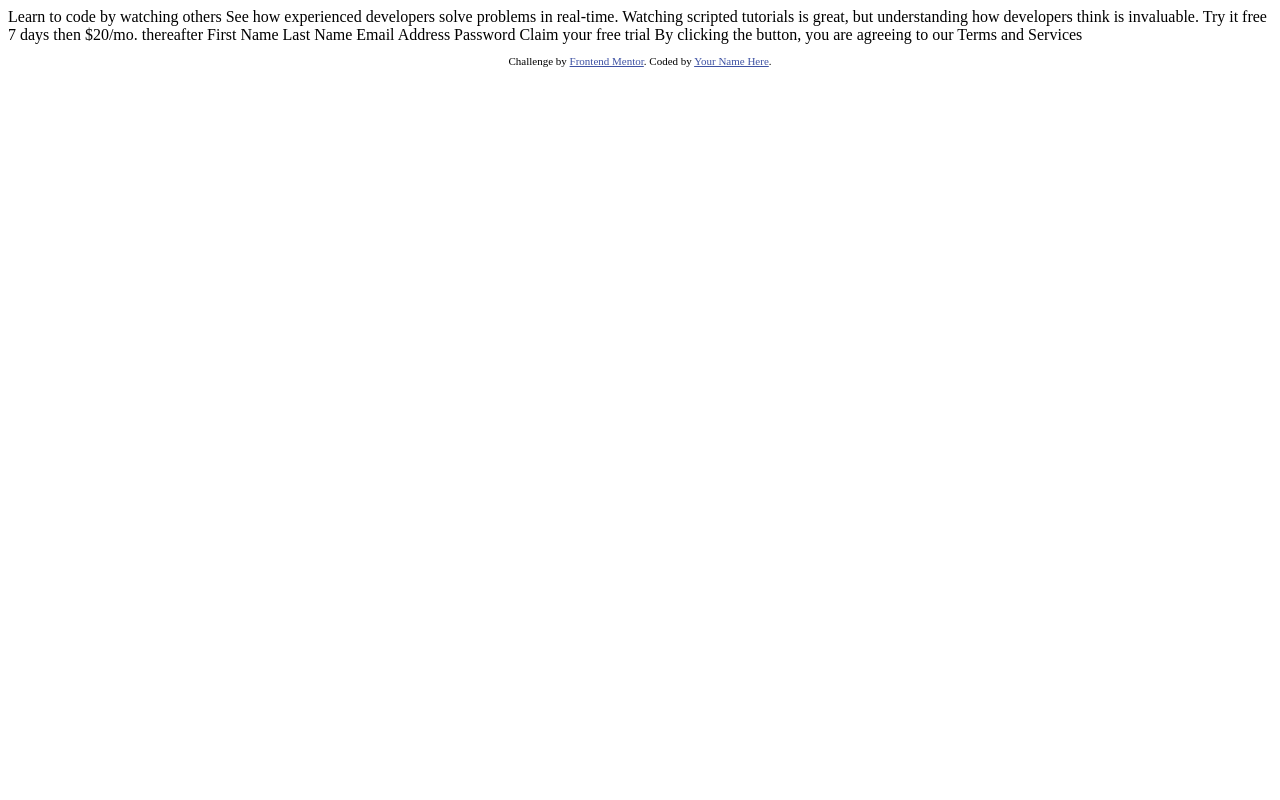
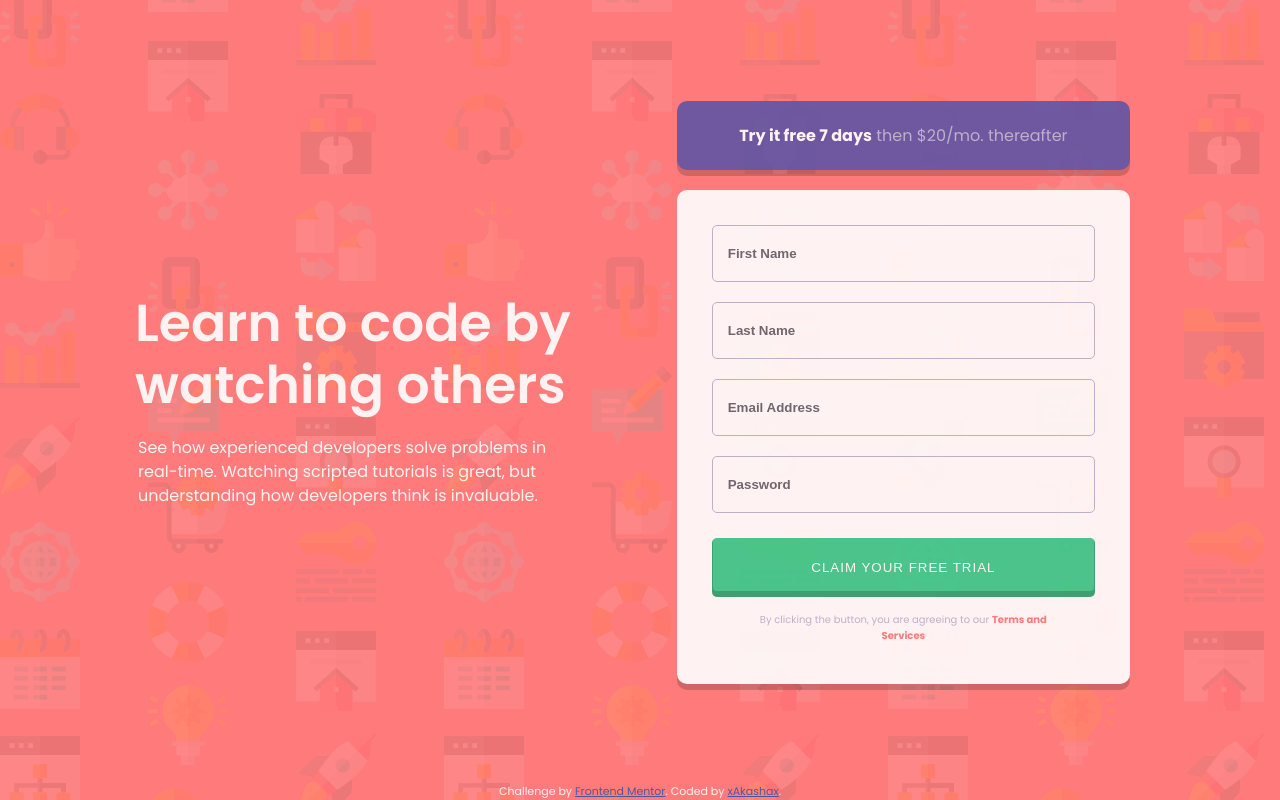
Before and after one commit to xAkashax/Intro-component-with-sign-up-form, a plain HTML site: page index.html in a window 1280 px wide. Drawn offline with Linux system fonts and the light colour scheme.

Commit message:
Add html, css and js

```diff
--- /dev/null
+++ b/app.js
@@ -0,0 +1,49 @@
+const btn = document.querySelector('.submit');
+const inputs = document.querySelectorAll('.form input');
+const errorIcons = document.querySelectorAll('.error-icon');
+const errorTexts = document.querySelectorAll('p.error-text');
+
+function checkForm() {
+  for (i = 0; i < inputs.length; i++) {
+    checkInput(i);
+  }
+};
+
+function checkInput(index) {
+  if (inputs[index].value === "" || !validateEmail(inputs[index])) {
+    errorIcons[index].style.visibility = "visible";
+    errorTexts[index].style.visibility = "visible";
+    inputs[index].style.border = "1px solid hsl(0, 100%, 74%)";
+    btn.disabled = true;
+  } else {
+    errorIcons[index].style.visibility = "hidden";
+    errorTexts[index].style.visibility = "hidden";
+    inputs[index].style.border = "1px solid hsl(246, 25%, 77%)";
+  }
+};
+
+function validateEmail(input) {
+  if (input.type === "email") {
+    const mailformat = /^\w+([\.-]?\w+)*@\w+([\.-]?\w+)*(\.\w{2,3})+$/;
+    if (input.value.match(mailformat)) {
+      return true;
+    } else {
+      return false;
+    }
+  }
+  return true;
+}
+
+btn.addEventListener('click', (e) => {
+  e.preventDefault();
+  checkForm();
+});
+
+inputs.forEach(input => {
+  input.addEventListener('input', (e) => {
+    const newArray = Array.from(inputs);
+    let newIndex = newArray.indexOf(input);
+    btn.disabled = false;
+    checkInput(newIndex);
+  });
+});
--- a/index.html
+++ b/index.html
@@ -1,42 +1,66 @@
 <!DOCTYPE html>
 <html lang="en">
+
 <head>
   <meta charset="UTF-8">
-  <meta name="viewport" content="width=device-width, initial-scale=1.0"> <!-- displays site properly based on user's device -->
+  <meta name="viewport" content="width=device-width, initial-scale=1.0">
 
   <link rel="icon" type="image/png" sizes="32x32" href="./images/favicon-32x32.png">
 
   <title>Frontend Mentor | Intro component with sign up form</title>
+  <link rel="stylesheet" href="style.css">
 
-  <!-- Feel free to remove these styles or customise in your own stylesheet 👍 -->
-  <style>
-    .attribution { font-size: 11px; text-align: center; }
-    .attribution a { color: hsl(228, 45%, 44%); }
-  </style>
+
 </head>
+
 <body>
-
-  Learn to code by watching others
-
-  See how experienced developers solve problems in real-time. Watching scripted tutorials is great,
-  but understanding how developers think is invaluable.
-
-  Try it free 7 days then $20/mo. thereafter
-
-  First Name
-  Last Name
-  Email Address
-  Password
-
-  Claim your free trial
-
-  By clicking the button, you are agreeing to our Terms and Services
+  <main class="container">
+    <div class="description">
+      <h1> Learn to code by watching others</h1>
+      <p>See how experienced developers solve problems in real-time. Watching scripted tutorials is great,
+        but understanding how developers think is invaluable. </p>
+    </div>
+    <div class="boxes">
+      <div class="try-it">
+        <p> <span>Try it free 7 days</span> then $20/mo. thereafter</p>
+      </div>
+      <div class="form-wrap">
+        <form action="">
+          <div class="form">
+            <input type="text" placeholder="First Name" id="fname">
+            <img src="images/icon-error.svg" alt="error-icon" class="error-icon">
+            <p class='error-text'>First Name cannot be empty</p>
+          </div>
+          <div class="form">
+            <input type="text" placeholder="Last Name" id="lname">
+            <img src="images/icon-error.svg" alt="error-icon" class="error-icon">
+            <p class='error-text'>Last Name cannot be empty</p>
+          </div>
+          <div class="form">
+            <input type="email" name="email" placeholder="Email Address" id="email">
+            <img src="images/icon-error.svg" alt="error-icon" class="error-icon">
+            <p class='error-text'>Looks like this is not an email</p>
+          </div>
+          <div class="form">
+            <input type="password" placeholder="Password" id="password">
+            <img src="images/icon-error.svg" alt="error-icon" class="error-icon">
+            <p class='error-text'>Password cannot be empty</p>
+          </div>
+          <button type="submit" class="submit"> Claim your free trial</button>
+          <p class="information">By clicking the button, you are agreeing to our <a href="#">Terms and Services</a>
+            </p></form>
+      </div>
+    </div>
+  </main>
 
   <footer>
     <p class="attribution">
       Challenge by <a href="https://www.frontendmentor.io?ref=challenge" target="_blank">Frontend Mentor</a>.
-      Coded by <a href="#">Your Name Here</a>.
+      Coded by <a href="https://www.frontendmentor.io/profile/xAkashax">xAkashax</a>.
     </p>
   </footer>
+
+  <script src="app.js"></script>
 </body>
+
 </html>
--- /dev/null
+++ b/style.css
@@ -0,0 +1,226 @@
+@import url('https://fonts.googleapis.com/css2?family=Poppins:wght@400;500;600;700&display=swap');
+/* font-family: 'Poppins', sans-serif; */
+
+:root {
+--font: 'Poppins', sans-serif;
+--fw-400: 400;
+--fw-500: 500;
+--fw-600: 600;
+--fw-700: 700;
+/* Primary */
+--red: hsl(0, 100%, 74%);
+--green: hsl(154, 59%, 51%);
+/* Accent */
+--blue: hsl(248, 32%, 49%);
+/* Neutral */
+--darkBlue: hsl(249, 10%, 26%);
+--grayishBlue: hsl(246, 25%, 77%);
+}
+
+* {
+  margin: 0;
+  padding: 0;
+  box-sizing: border-box;
+}
+
+body {
+  background-image: url(images/bg-intro-mobile.png);
+  background-color: var(--red);
+  font-family: var(--font);
+  min-height: 100vh;
+  color: #fff;
+  opacity: 0.9;
+}
+
+.container {
+  display: flex;
+  flex-direction: column;
+  justify-content: center;
+  align-items: center;
+  text-align: center;
+}
+
+.description {
+  flex-grow: 1;
+  margin: 85px auto 48px;
+}
+
+.boxes {
+  /* border: 1px solid black; */
+  width: 100%;
+  flex-grow: 2;
+}
+
+.description h1 {
+  font-weight: var(--fw-600);
+  padding: 0 0 15px;
+  line-height: 1.3;
+}
+
+.description p {
+  font-weight: var(--fw-400);
+  padding: 20px 25px 0 25px;
+}
+
+.try-it {
+  background-color: var(--blue);
+  padding: 22px;
+  margin: 0 20px 15px;
+  border-radius: 10px;
+  box-shadow: 0 6px rgba(0, 0, 0, 0.2);
+}
+
+.try-it p {
+  padding: 0 25px;
+  color: var(--grayishBlue);
+}
+
+.try-it span {
+  font-weight: var(--fw-700);
+  color: #fff;
+}
+
+.form-wrap {
+  background-color: #fff;
+  padding: 22px;
+  margin: 20px 20px 15px;
+  border-radius: 10px;
+  box-shadow: 0 6px rgba(0, 0, 0, 0.2);
+}
+
+.form {
+  position: relative;
+}
+
+.form input {
+  position: inherit;
+  width: 100%;
+  padding: 20px 15px;
+  margin: 10px 0;
+  border: 1px solid var(--grayishBlue);
+  border-radius: 5px;
+}
+
+input::placeholder {
+  color: var(--darkBlue);
+  opacity: 0.8;
+  font-weight: var(--fw-600);
+}
+
+input:focus {
+  outline-color: var(--grayishBlue);
+  color: var(--darkBlue);
+  font-weight: var(--fw-700);
+}
+
+img {
+  position: absolute;
+  bottom: 25%;
+  right: 10%;
+  transform: translateY(-25%);
+  visibility: hidden;
+}
+
+.form p {
+  display: block;
+  color: var(--red);
+  font-size: x-small;
+  position: absolute;
+  bottom: -8px;
+  right: 0;
+  visibility: hidden;
+}
+
+.submit {
+  display: block;
+  width: 100%;
+  margin: 15px 0;
+  background-color: var(--green);
+  padding: 22px;
+  border: none;
+  border-radius: 5px;
+  cursor: pointer;
+  box-shadow: inset 0 -5px 0 1px rgba(0, 0, 0, 0.2);
+  text-transform: uppercase;
+  color: #fff;
+  letter-spacing: 1px;
+}
+
+.submit:hover {
+  background-color:  hsl(154, 56%, 30%);;
+}
+
+.information {
+  color: var(--grayishBlue);
+  font-size: x-small;
+  padding: 0 30px;
+}
+
+.information a {
+  color: var(--red);
+  font-weight: var(--fw-700);
+  cursor: pointer;
+  text-decoration: none;
+}
+
+.information a:hover {
+  color:  hsl(0, 31%, 37%);;
+}
+
+.attribution { font-size: 11px; text-align: center; }
+.attribution a { color: hsl(228, 45%, 44%); }
+
+
+@media screen and (min-width: 1024px) {
+  body {
+    background-image: url(images/bg-intro-desktop.png);
+    position: relative;
+  }
+
+  .container {
+    flex-direction: row;
+    position: absolute;
+    top: 50%;
+    transform: translateY(-50%);
+    margin: 0 80px;
+  }
+
+  .description {
+    width: 80%;
+    margin: 0 0 0 40px;
+    text-align: left;
+  }
+
+  .boxes {
+    width: 90%;
+    flex-grow: 1;
+    padding: 0 50px 0;
+  }
+
+  .description h1 {
+    font-size: 52px;
+    padding: 0 10px 0 15px;
+    line-height: 1.2;
+  }
+
+  .description p {
+    padding: 20px 25px 0 0;
+    margin-left: 18px;
+    line-height: 1.5;
+  }
+
+  .form-wrap {
+    padding: 25px 35px;
+  }
+
+  .information {
+    margin-bottom: 15px;
+  }
+
+   footer {
+    position: absolute;
+    bottom: 0;
+    left: 50%;
+    transform: translateX(-50%);
+   }
+}
```
Also changed, not shown: desktop.png (added), mobile.png (added), 3 other files.
